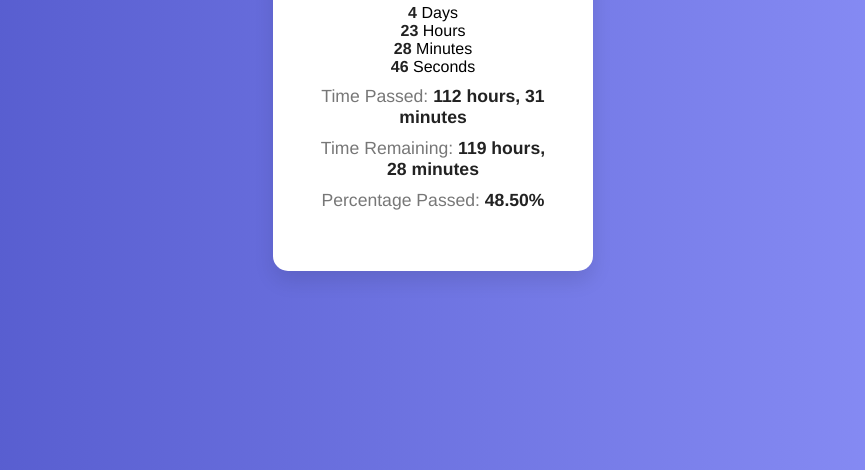
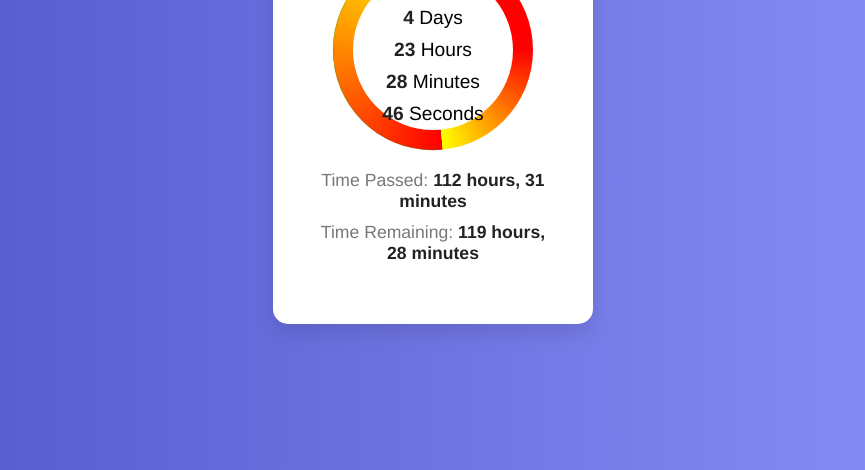
Before and after one commit to ramkol/vacation-timer, a plain HTML site: page index.html in a window 1280 px wide. Shown: the part 330-800 px from the top of the page, without its empty margins (207-1072 px from the left). Drawn offline with Linux system fonts and the light colour scheme.

Commit message:
Update index.html

```diff
--- a/index.html
+++ b/index.html
@@ -9,19 +9,21 @@
 <body>
     <div class="container">
         <h1>Vacation Countdown</h1>
-        <div id="timer">
-            <div><span id="days">0</span> Days</div>
-            <div><span id="hours">0</span> Hours</div>
-            <div><span id="minutes">0</span> Minutes</div>
-            <div><span id="seconds">0</span> Seconds</div>
+        <div class="circle-container">
+            <div class="circle">
+                <div id="circle-progress" class="circle-progress"></div>
+                <div class="circle-content">
+                    <div><span id="percentage">0%</span></div>
+                    <div><span id="days">0</span> Days</div>
+                    <div><span id="hours">0</span> Hours</div>
+                    <div><span id="minutes">0</span> Minutes</div>
+                    <div><span id="seconds">0</span> Seconds</div>
+                </div>
+            </div>
         </div>
         <div class="extra-info">
             <div>Time Passed: <span id="time-passed">0 hours, 0 minutes</span></div>
             <div>Time Remaining: <span id="time-remaining">0 hours, 0 minutes</span></div>
-            <div>Percentage Passed: <span id="percentage">0%</span></div>
-        </div>
-        <div class="progress-bar">
-            <div id="progress" class="progress"></div>
         </div>
         <p id="vacation-status"></p>
     </div>
```
